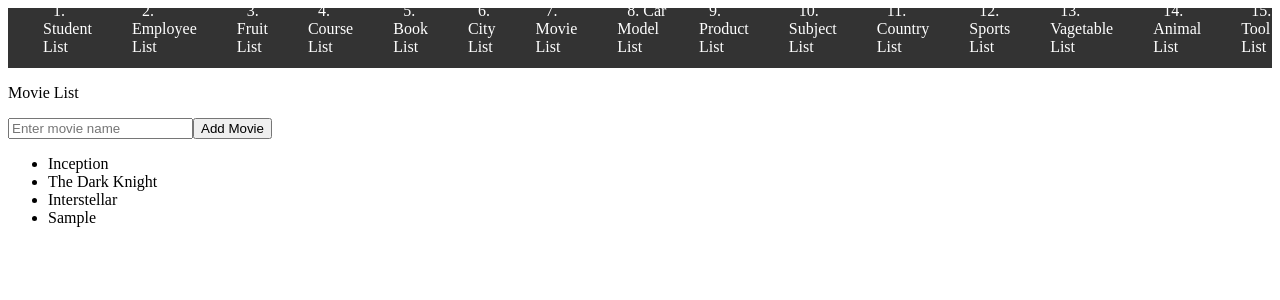
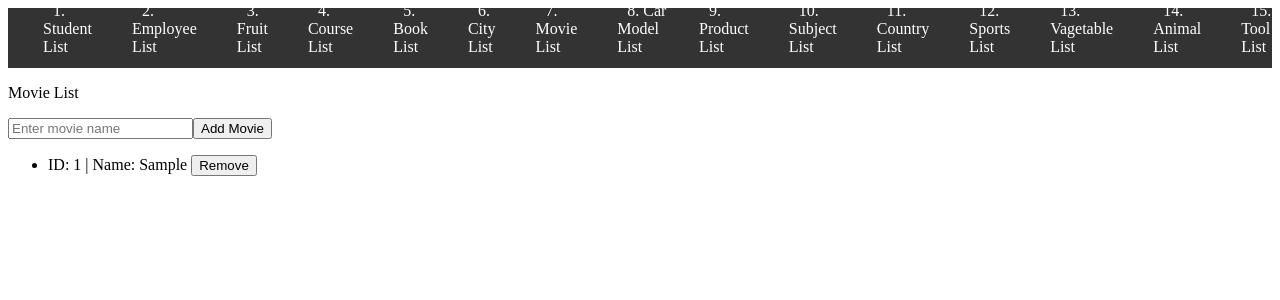
Before and after one commit to kaysie0919/AngularDataStructure, an Angular app: page /movlist in a window 1280 px wide. Both pictures are taken after typing "Sample" into the empty fields and a click on the button "Add Movie". Shown: the top 300 px of the page. Built offline with nearby package versions, Linux system fonts and the light colour scheme.

Commit message:
Add movielist services

```diff
--- a/src/app/components/movielist/movielist.component.html
+++ b/src/app/components/movielist/movielist.component.html
@@ -1,6 +1,9 @@
 <p>Movie List</p>
-<input type="text" id="movie" [(ngModel)]="movie" placeholder="Enter movie name">
+<input type="text" [(ngModel)]="movie" placeholder="Enter movie name">
 <button (click)="addMovie()">Add Movie</button>
-  <ul>
-    <li *ngFor="let movie of movieList">{{ movie }}</li>
-  </ul>
+<ul>
+  <li *ngFor="let movie of movieList">
+    ID: {{ movie.id }} | Name: {{ movie.name }}
+    <button (click)="removeMovie(movie.id)">Remove</button>
+  </li>
+</ul>
--- a/src/app/components/movielist/movielist.component.ts
+++ b/src/app/components/movielist/movielist.component.ts
@@ -1,19 +1,27 @@
 import { Component } from '@angular/core';
+import { MovielistService } from '../services/movielist.service';
 
 @Component({
   selector: 'app-movielist',
   templateUrl: './movielist.component.html',
-  styleUrl: './movielist.component.css'
+  styleUrls: ['./movielist.component.css']
 })
 export class MovielistComponent {
   movie: string = '';
-  movieList: string[] = ['Inception', 'The Dark Knight', 'Interstellar'];
+  movieList: { id: number; name: string }[] = [];
+
+  constructor(private movieService: MovielistService) {
+    this.movieList = this.movieService.getMovies();
+  }
 
   addMovie() {
-    if (this.movie.trim()) {
-      this.movieList.push(this.movie.trim());
-      this.movie = '';
-    }
+    this.movieService.addMovie(this.movie);
+    this.movieList = this.movieService.getMovies();
+    this.movie = '';
   }
 
+  removeMovie(id: number) {
+    this.movieService.removeMovie(id);
+    this.movieList = this.movieService.getMovies();
+  }
 }
--- /dev/null
+++ b/src/app/components/services/movielist.service.ts
@@ -0,0 +1,32 @@
+import { Injectable } from '@angular/core';
+
+interface Movie {
+  id: number;
+  name: string;
+}
+
+@Injectable({
+  providedIn: 'root'
+})
+export class MovielistService {
+  private movieList: Movie[] = [];
+  private nextId: number = 1;
+
+  getMovies(): Movie[] {
+    return this.movieList;
+  }
+
+  addMovie(name: string) {
+    if (name.trim()) {
+      const movie: Movie = {
+        id: this.nextId++,
+        name: name.trim()
+      };
+      this.movieList.push(movie);
+    }
+  }
+
+  removeMovie(id: number) {
+    this.movieList = this.movieList.filter(movie => movie.id !== id);
+  }
+}
```
Also changed, not shown: 1 other file (tests, documents, lock files or other folders).
